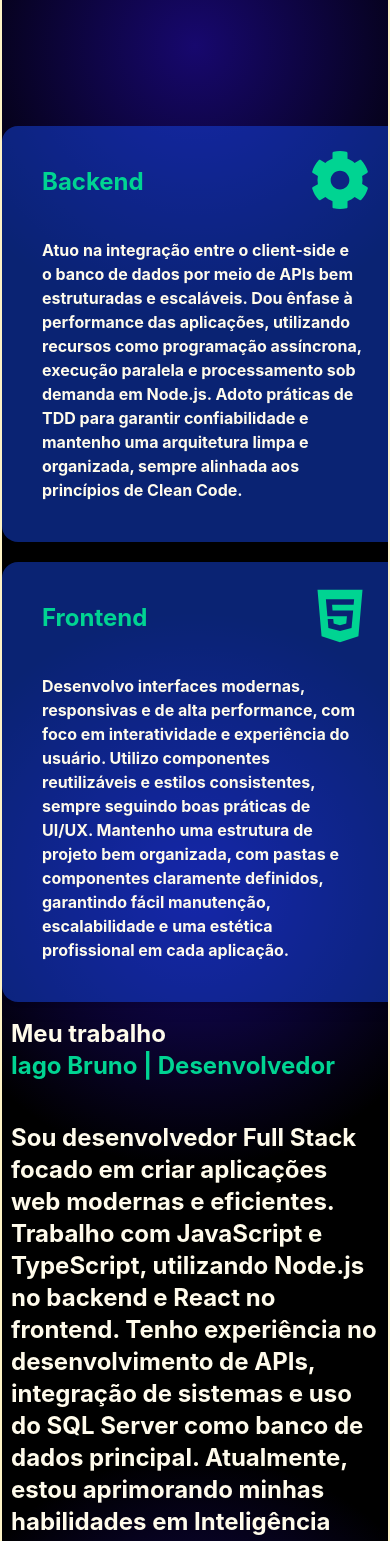
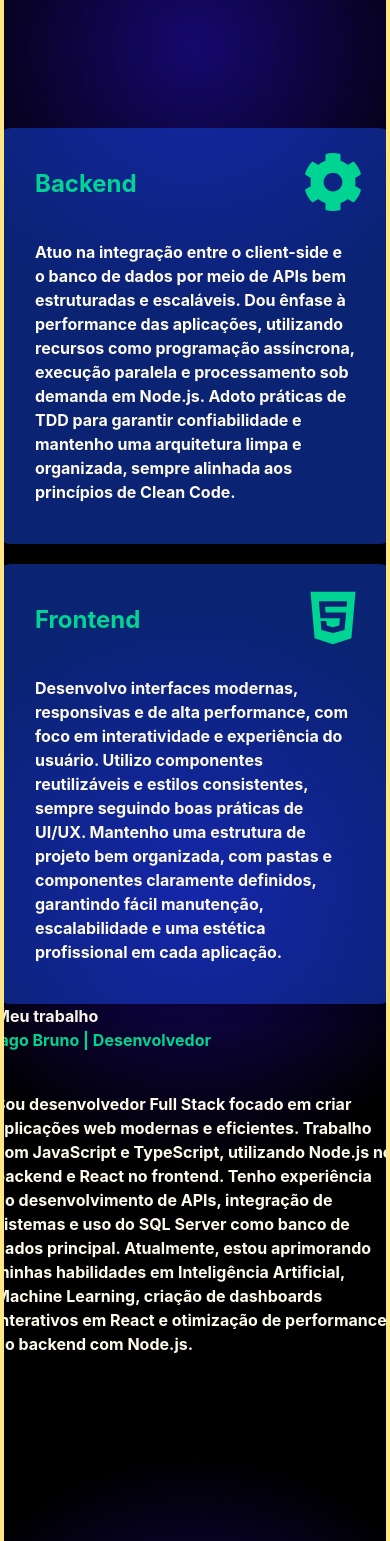
Before and after one commit to iago193/ReactShowcase, a React (Vite) app: page / in a window 390 px wide. Shown: the part 1220-2761 px from the top of the page. Built offline with nearby package versions, Linux system fonts and the light colour scheme; no server answers.

Commit message:
responsividade

```diff
--- a/src/pages/home/index.tsx
+++ b/src/pages/home/index.tsx
@@ -5,7 +5,7 @@ import MyProject from "./my-projects";
 
 export default function Home() {
   return (
-    <main className="xl:w-[70%] w-[100%] md:mx-auto border-2 border-amber-100 overflow-x-hidden">
+    <main className="md:w-[100%] lg:w-[85%] xl:w-[80%] 2xl:w-[70%] md:mx-auto overflow-x-hidden border-4 border-amber-200">
       <Hero />
       <MyWork />
       <SkillsSection />
--- a/src/pages/home/my-work-section.tsx
+++ b/src/pages/home/my-work-section.tsx
@@ -3,12 +3,12 @@ import { FaHtml5,FaCog } from "react-icons/fa";
 
 export default function MyWork() {
   return (
-    <section id="my-work" className="w-full flex flex-col xl:flex-row mt-150 mb-80 items-center">
+    <section id="my-work" className="w-full flex flex-wrap mt-150 mb-80 justify-center">
       {/* Lado esquerdo - Backend e Frontend */}
-      <div className="xl:w-1/2 md:p-4 w-[100%]">
+      <div className="md:w-[90%] lg:w-[85%] xl:w-[90%] 2xl:w-1/2  md:p-4 min-w-[400px]">
         {/* Backend */}
         <motion.div
-          className="bg-blue-700/50 p-10 text-amber-50 rounded-2xl shadow-lg relative min-w-[400px] lg:min-w-[700px]"
+          className="bg-blue-700/50 p-10 text-amber-50 rounded-2xl shadow-lg relative"
           initial={{ opacity: 0, x: -80 }}
           whileInView={{ opacity: 1, x: 0 }}
           transition={{ duration: 0.8, ease: "easeOut" }}
@@ -31,7 +31,7 @@ export default function MyWork() {
 
         {/* Frontend */}
         <motion.div
-          className="bg-blue-700/50 p-10 mt-5 text-amber-50 rounded-2xl shadow-lg relative min-w-[400px] lg:min-w-[700px]"
+          className="bg-blue-700/50 p-10 mt-5 text-amber-50 rounded-2xl shadow-lg relative"
           initial={{ opacity: 0, x: -80 }}
           whileInView={{ opacity: 1, x: 0 }}
           transition={{ duration: 0.8, delay: 0.2, ease: "easeOut" }}
@@ -55,7 +55,7 @@ export default function MyWork() {
 
       {/* Lado direito - Meu trabalho */}
       <motion.div
-        className="xl:w-1/2 w-[100%] p-4 text-2xl min-w-[400px] lg:min-w-[700px]"
+        className="md:w-[90%] lg:w-[85%] xl:w-[90%] 2xl:w-1/2 md:mx-4  md:p-4 min-w-[400px] md:text-2xl"
         initial={{ opacity: 0, x: 80 }}
         whileInView={{ opacity: 1, x: 0 }}
         transition={{ duration: 0.8, delay: 0.4, ease: "easeOut" }}
```
